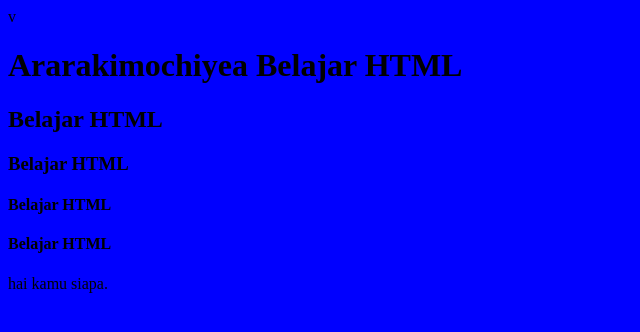
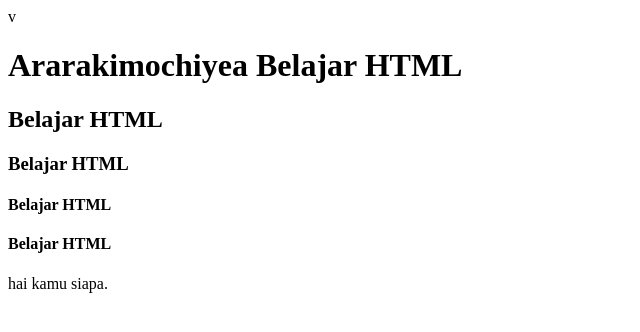
Before and after one commit to ararakimochiyea/ararakimochiyea.github.io, a plain HTML site: page index.html in a window 1280 px wide. Shown: the whole page, without its empty margins (0-640 px from the left). Drawn offline with Linux system fonts and the light colour scheme.

Commit message:
Update index.html

```diff
--- a/index.html
+++ b/index.html
@@ -3,7 +3,7 @@ v<!DOCTYPE html>
 <head>
 <title>Halaman Ara Nice</title>
 </head>
-<body style="background-color:blue;">
+<body style="background-color:baby blue;">
 
 <h1>Ararakimochiyea Belajar HTML</h1>
 <h2>Belajar HTML</h2>
```
